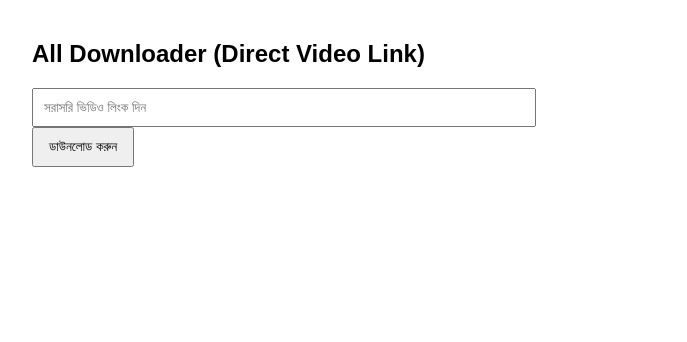
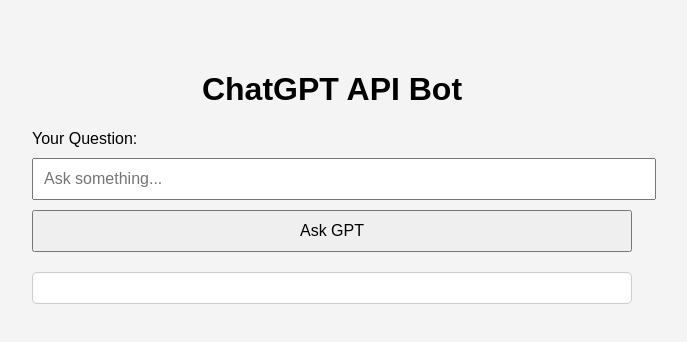
Before and after one commit to sm-soad00/Soad-video-downloader-, a plain HTML site: page index.html in a window 1280 px wide. Shown: the whole page, without its empty margins (308-995 px from the left). Drawn offline with Linux system fonts and the light colour scheme.

Commit message:
Update index.html

```diff
--- a/index.html
+++ b/index.html
@@ -1,62 +1,73 @@
 <!DOCTYPE html>
 <html lang="en">
 <head>
-<meta charset="UTF-8" />
-<meta name="viewport" content="width=device-width, initial-scale=1" />
-<title>All Downloader (Direct Video URL)</title>
+  <meta charset="UTF-8">
+  <title>ChatGPT API Bot</title>
   <style>
-  body { font-family: Arial, sans-serif; max-width: 600px; margin: 40px auto; padding: 0 20px; }
-  input[type=text] { width: 80%; padding: 10px; }
-  button { padding: 10px 15px; }
-  video { max-width: 100%; margin-top: 20px; }
-  .download-links { margin-top: 20px; }
-  .error { color: red; }
+    body {
+      font-family: Arial, sans-serif;
+      max-width: 600px;
+      margin: 30px auto;
+      padding: 20px;
+      background-color: #f4f4f4;
+    }
+    h1 {
+      text-align: center;
+    }
+    input, button {
+      width: 100%;
+      margin-top: 10px;
+      padding: 10px;
+      font-size: 1em;
+    }
+    .response {
+      margin-top: 20px;
+      background: #fff;
+      padding: 15px;
+      border-radius: 5px;
+      border: 1px solid #ccc;
+    }
   </style>
 </head>
 <body>
-  <h2>All Downloader (Direct Video Link)</h2>
-  <input id="urlInput" type="text" placeholder="সরাসরি ভিডিও লিংক দিন" />
-  <button onclick="fetchVideo()">ডাউনলোড করুন</button>
+  <h1>ChatGPT API Bot</h1>
 
-  <div id="result"></div>
+  <label for="question">Your Question:</label>
+  <input type="text" id="question" placeholder="Ask something..." />
+
+  <button onclick="askGPT()">Ask GPT</button>
+
+  <div class="response" id="response"></div>
 
   <script>
-async function fetchVideo() {
-  const url = document.getElementById('urlInput').value.trim();
-  const resultDiv = document.getElementById('result');
-  resultDiv.innerHTML = '';
+    async function askGPT() {
+      const question = document.getElementById('question').value.trim();
+      const responseBox = document.getElementById('response');
 
-  if (!url) {
-    resultDiv.innerHTML = '<p class="error">দয়া করে ভিডিও লিংক দিন।</p>';
+      if (!question) {
+        responseBox.innerHTML = "Please enter a question.";
         return;
       }
 
+      responseBox.innerHTML = "Loading...";
+
+      const url = `https://api-aryan-xyz.vercel.app/chatgpt?ask=${encodeURIComponent(question)}&uid=1234&apikey=ArYAN`;
+
       try {
-    const apiUrl = 'https://masterapi.fun/api/alldl?url=' + encodeURIComponent(url);
-    const response = await fetch(apiUrl);
-    if (!response.ok) throw new Error('API request failed');
+        const res = await fetch(url);
+        const data = await res.json();
 
-    const data = await response.json();
-
-    // ধরছি API রেসপন্সে ডাউনলোডের জন্য URLs আছে data.urls
-    if (data && data.urls && data.urls.length > 0) {
-      let linksHTML = '';
-      data.urls.forEach((item, i) => {
-        linksHTML += `<p>Option ${i + 1}: <a href="${item.url}" target="_blank" download>Download</a></p>`;
-      });
-
-      // প্রথম ভিডিও URL দিয়ে ভিডিও দেখানো
-      const firstVideoUrl = data.urls[0].url;
-
-      resultDiv.innerHTML = `
-        <video controls src="${firstVideoUrl}"></video>
-        <div class="download-links">${linksHTML}</div>
+        if (data.error) {
+          responseBox.innerHTML = `<strong>Error:</strong> ${data.error}`;
+        } else {
+          responseBox.innerHTML = `
+            <strong>Q:</strong> ${data.question}<br><br>
+            <strong>A:</strong> ${data.answer}
           `;
-    } else {
-      resultDiv.innerHTML = '<p class="error">ভিডিও বা ডাউনলোড লিংক পাওয়া যায়নি।</p>';
         }
       } catch (err) {
-    resultDiv.innerHTML = `<p class="error">এরর: ${err.message}</p>`;
+        console.error(err);
+        responseBox.innerHTML = "Something went wrong.";
       }
     }
   </script>
```
Lines whose indentation alone changed are shown as unchanged.
